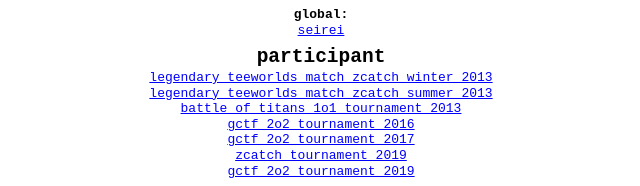
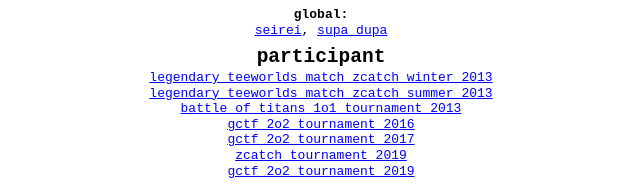
Before and after one commit to zooom7z/zooom7z.github.io, a plain HTML site: page index.html in a window 1280 px wide. Shown: the part 770-956 px from the top of the page, 319-959 px from the left. Drawn offline with Linux system fonts and the light colour scheme.

Commit message:
new clan

```diff
--- a/index.html
+++ b/index.html
@@ -70,7 +70,7 @@
 		<h4>gctf:</h4>
 		<a target="_blank" href="files/tw/first_lastone_autoscreen_2013-05-05_13-12-20.png">lastone</a>, <a target="_blank" href="files/tw/devilz_autoscreen_2013-08-12_19-44-34.png">devilz</a>, <a target="_blank" href="files/tw/revozz_autoscreen_2013-10-05_20-56-30.png">revozz</a>, <a target="_blank" href="files/tw/age_autoscreen_2013-12-29_19-39-37.png">»age™</a>, <a target="_blank" href="files/tw/mew.jpg">mew'</a>, <a target="_blank" href="files/tw/obay.jpg">obay</a>, <a target="_blank" href="files/tw/an_autoscreen_2014-08-07_18-22-44.png">an.</a>, <a target="_blank" href="files/tw/bug_autoscreen_2014-08-08_19-58-03.png">.bug</a>,  <a target="_blank" href="files/tw/yoku_autoscreen_2014-08-28_13-38-32.png">yoku</a>, <a target="_blank" href="files/tw/ave_autoscreen_2014-02-23_16-52-07.png">ave</a>, <a target="_blank" href="files/tw/got.jpg">got</a>, <a target="_blank" href="files/tw/dominant.jpg">dominant!</a>, <a target="_blank" href="files/tw/wgh.jpg">wgh</a>, <a target="_blank" href="files/tw/legends.jpg">legends</a>, <a target="_blank" href="files/tw/second_lastone.jpg">lastone'</a>, <a target="_blank" href="files/tw/aura.jpg">aura</a>, <a target="_blank" href="files/tw/second_wgh.jpg">wgh</a>
 		<h4>global:</h4>
-		<a target="_blank" href="files/tw/seirei.jpg">seirei</a>
+		<a target="_blank" href="files/tw/seirei.jpg">seirei</a>, <a target="_blank" href="files/tw/seirei.jpg">supa dupa</a>
 	</ul>
 	<h2>participant</h2>
 	<ul class="simple-list">
```
